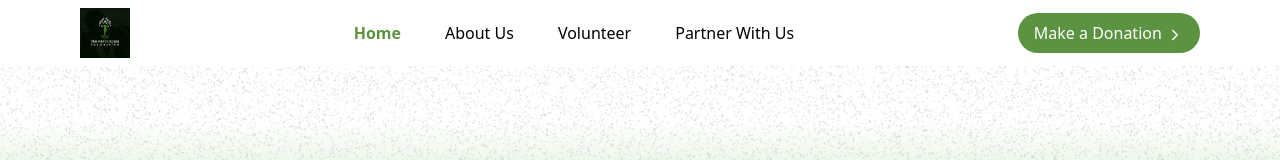
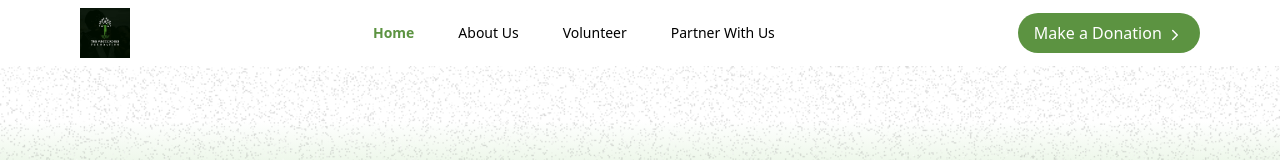
Before and after one commit to MY-KHEL/white-rose, a Next.js app: page / in a window 1280 px wide. Shown: the top 160 px of the page. Built offline with nearby package versions, Linux system fonts and the light colour scheme.

Commit message:
Update navBar.tsx

```diff
--- a/src/components/homePage/navBar.tsx
+++ b/src/components/homePage/navBar.tsx
@@ -12,7 +12,7 @@ export const Navbar = () => {
                     <NavigationMenuList>
                         {navDetails.map((item,index)=>(
                         <NavigationMenuItem key={index}>
-                                    <NavigationMenuLink href={item.link} className={pathname===item.link? "font-semibold text-green":'font-normal text-black'}>{item.title} </NavigationMenuLink>
+                                    <NavigationMenuLink href={item.link} className={pathname===item.link? "font-semibold text-green md:text-sm lg:text-md":'font-normal text-black md:text-sm lg:text-md'}>{item.title} </NavigationMenuLink>
                                 </NavigationMenuItem>
                         ))}
 
```
